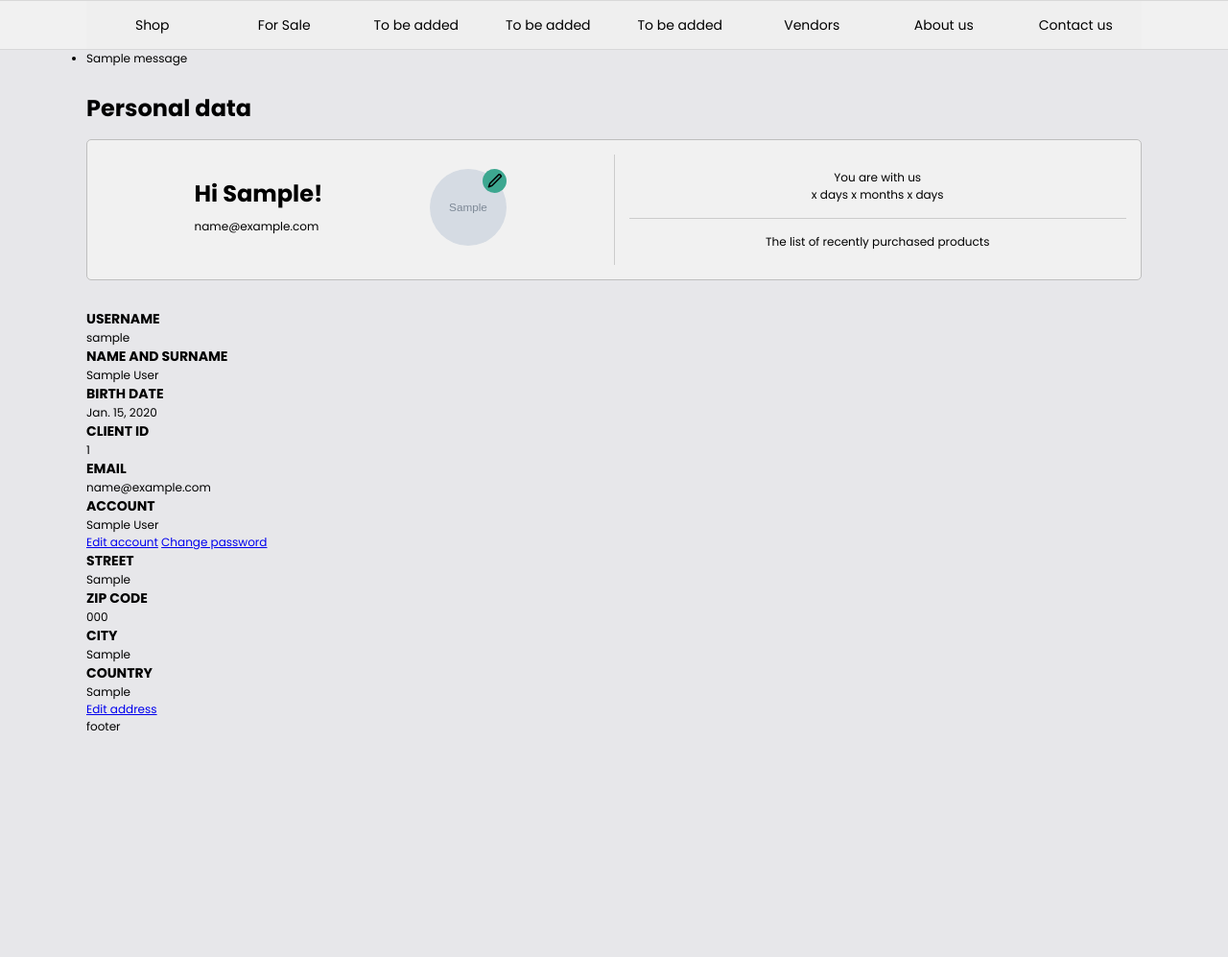
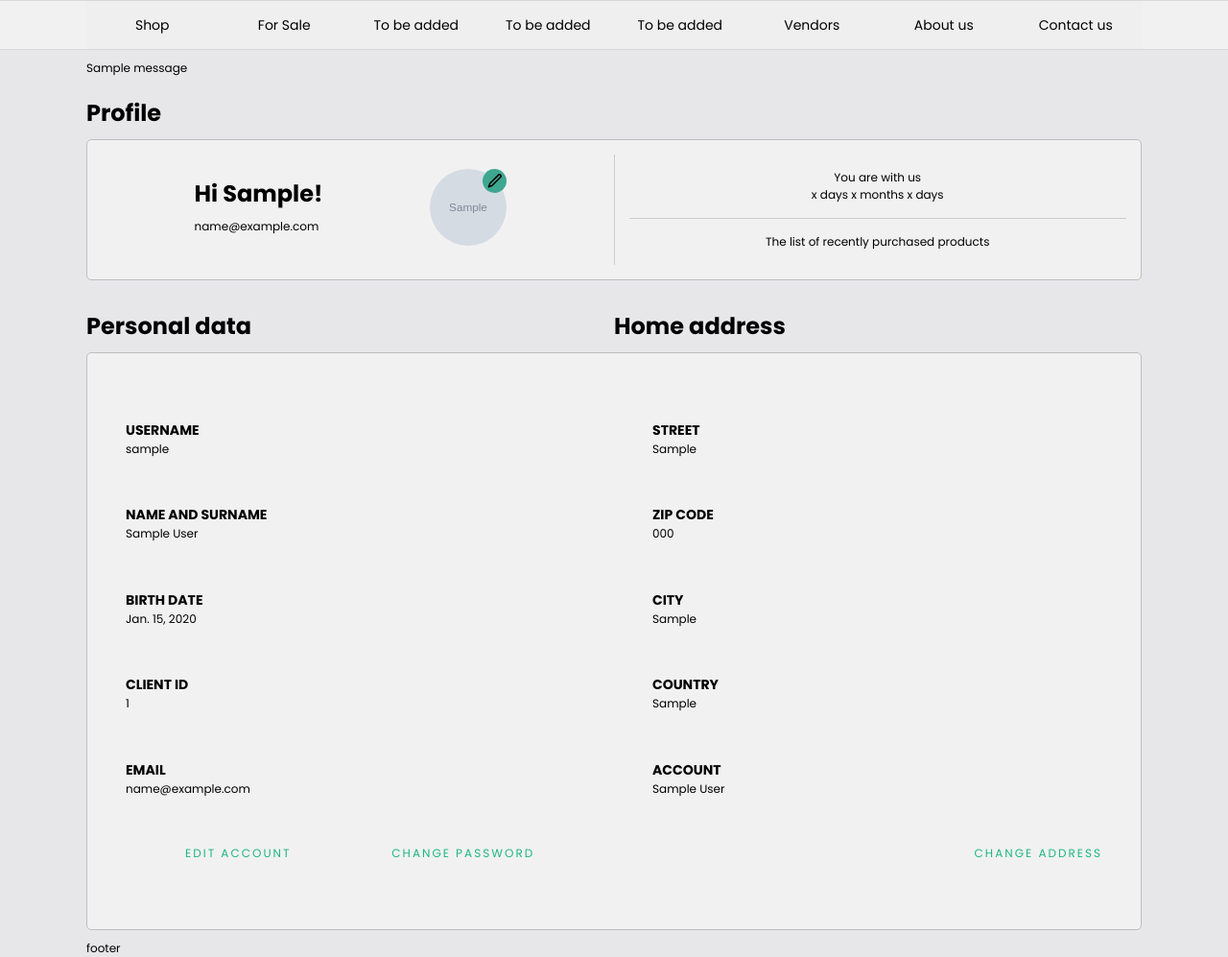
Before and after one commit to rafiwts/ecommerce, a Django app: a page that uses templates/account/profile-view.html in a window 1280 px wide. Shown: the part 121-1118 px from the top of the page at 96% size. Before the commit the page ends 883 px from the top, so only its background shows below. Run offline with Django 4.2, Linux system fonts and the light colour scheme; a user stored in the database is signed in; tables that the repository leaves empty hold one stand-in row (values such as "Sample post"); grey boxes marked "Sample" are stand-in pictures; one stand-in notice (Sample message) is shown.

Commit message:
Add personal data and address profile view

```diff
--- a/accounts/views.py
+++ b/accounts/views.py
@@ -15,7 +15,7 @@ from .forms import (
     SingUpForm,
     UserAddressForm,
 )
-from .handlers import reset_password_email_handler
+from .handlers import reset_password_email_handler, upload_image_handler
 from .models import User
 
 
@@ -69,7 +69,7 @@ def register(request):
         else:
             # if form is invalid, return message error...
             messages.error(request, "Invalid input! Try again!")
-            # ... and remove autofocus after sumbitting
+            # ...and remove autofocus after sumbitting
             register_form.fields["username"].widget.attrs.pop("autofocus", None)
     else:
         register_form = SingUpForm()
@@ -87,11 +87,11 @@ def profile_view(request, username):
         )
         if image_form.is_valid():
             image_form.save()
+            upload_image_handler(request, user)
             return redirect("account:profile-view", username=username)
         else:
             return messages.error(request, "Invaild data")
     else:
-        print("else?")
         image_form = ImageForm(instance=request.user.account)
 
     return render(
--- a/static/css/account/profile-view.css
+++ b/static/css/account/profile-view.css
@@ -4,6 +4,10 @@
 .help-bar,
 .tabs {
     max-width: 1100px;
+}
+
+.main-content {
+    margin-top: 10px;
 }
 
 .logo-section img {
@@ -61,17 +65,25 @@
     font-size: 14px;
 }
 
-.profile-view-title {
-    margin: 25px 0px 15px 0px;
-}
-
 .profile-view-main-box {
     display: flex;
     flex: 1;
     background-color: rgb(241, 241, 241);
     border: 1px solid rgb(190, 190, 190);
     border-radius: 5px;
-    margin-bottom: 30px;
+    margin: 10px 0;
+}
+
+.profile-view-title {
+    margin-top: 20px;
+}
+
+.profile-view-personal-data-title {
+    display: flex;
+}
+
+.profile-view-personal-data-title h1 {
+    flex: 1;
 }
 
 .profile-view-main-left {
@@ -226,3 +266,74 @@
     height: 200px;
     border-radius: 50%;
 }
+
+.upload-info-container,
+.upload-error-container {
+    display: flex;
+    justify-content: center;
+    align-items: center;
+    margin: 10px 0;
+}
+
+.upload-info-message,
+.upload-error-message {
+    text-align: center;
+    background-color: rgb(214, 181, 181);
+    border: 2px solid rgb(158, 0, 0);
+    color: rgb(158, 0, 0);
+    font-size: 14px;
+    padding: 1rem;
+    border-radius: 5px;
+    box-shadow: 0px 0px 5px 1px rgb(121, 121, 121);
+}
+
+.upload-info-message {
+    background-color: rgb(190, 214, 181);
+    border: 2px solid rgb(42, 129, 42);
+    color: rgb(30, 95, 0);
+}
+
+.profile-view-personal-data-box {
+    display: flex;
+    height: 600px;
+    background-color: rgb(241, 241, 241);
+    border: 1px solid rgb(190, 190, 190);
+    border-radius: 5px;
+    margin: 10px 0;
+}
+
+
+.profile-view-home-address,
+.profile-view-account {
+    display: flex;
+    flex-direction: column;
+    justify-content: space-evenly;
+    flex: 1;
+    margin: 20px 40px;
+}
+
+.profile-view-edit-account {
+    display: flex;
+}
+
+.profile-view-edit-account span {
+    flex: 1;
+    text-align: center;
+}
+
+.profile-view-edit-account a,
+.profile-view-home-address a {
+    text-decoration: none;
+    letter-spacing: 2px;
+    color: rgb(29, 183, 129);
+    cursor: pointer;
+}
+
+.profile-view-edit-account a:hover,
+.profile-view-home-address a:hover {
+    color: rgb(112, 221, 183);
+}
+
+.profile-view-home-address span {
+    text-align: end;
+}
--- a/templates/account/profile-view.html
+++ b/templates/account/profile-view.html
@@ -7,15 +7,15 @@
 {% endblock %}
 
 {%block content%}
-{% if messages %}
-<ul class="messages">
-    {% for message in messages %}
-    <li{% if message.tags %} class="{{ message.tags }}"{% endif %}>{{ message }}</li>
-    {% endfor %}
-</ul>
-{% endif %}
+{% for message in messages %}
+    <div class="upload-{{ message.tags }}-container">
+        <div class="upload-{{ message.tags }}-message">
+            {{ message }}
+        </div>
+    </div>
+{% endfor %}
 <div class="profile-view">
-    <h1 class="profile-view-title">Personal data</h1>
+    <h1 class="profile-view-title">Profile</h1>
     <div class="profile-view-main-box">
         <div class="profile-view-main-left">
             <div class="profile-view-main-left-email">
@@ -48,8 +48,12 @@
             </div>
         </div>
     </div>
-    <div class="profile-view-account-box">
-        <div class="profile-view-account-panel-left">
+    <div class="profile-view-personal-data-title">
+        <h1 class="profile-view-title">Personal data</h1>
+        <h1 class="profile-view-title">Home address</h1>
+    </div>
+    <div class="profile-view-personal-data-box">
+        <div class="profile-view-account">
             <div class="profile-view-account-section">
                 <h3 class="profile-view-account-title">USERNAME</h3>
                 <p class="profile-view-account-field">{{ user.username }}</p>
@@ -62,8 +66,6 @@
                 <h3 class="profile-view-account-field">BIRTH DATE</h3>
                 <p class="profile-view-account-field">{{ user.account.date_of_birth }}</p>
             </div>
-        </div>
-        <div class="profile-view-panel-account-center">
             <div class="profile-view-account-section">
                 <h3 class="profile-view-account-title">CLIENT ID</h3>
                 <p class="profile-view-account-field">{{ user.account.client_id }}</p>
@@ -72,19 +74,12 @@
                 <h3 class="profile-view-account-field">EMAIL</h3>
                 <p class="profile-view-account-field">{{ user.email }}</p>
             </div>
+            <div class="profile-view-edit-account">
+                <span><a href="{% url 'account:edit-account' request.user.username %}">EDIT ACCOUNT</a></span>
+                <span><a href="{% url 'account:change-password' request.user.username %}">CHANGE PASSWORD</a></span>
+            </div>
         </div>
-        <div class="profile-view-panel-account-right">
-            <div class="profile-view-account-section">
-                <h3 class="profile-view-account-title">ACCOUNT</h3>
-                <p class="profile-view-account-field">{{ user.account.account_type }}</p>
-            </div>
-            <!--Add edit account-->
-            <span><a href="{% url 'account:edit-account' request.user.username %}">Edit account</a></span>
-            <span><a href="{% url 'account:change-password' request.user.username %}">Change password</a></span>
-        </div>
-    </div>
-    <div class="profile-view-address-box">
-        <div class="profile-view-address-panel-left">
+        <div class="profile-view-home-address">
             <div class="profile-view-address-section">
                 <h3 class="profile-view-address-title">STREET</h3>
                 <p class="profile-view-address-field">{{ user.account.address.street }}</p>
@@ -93,8 +88,6 @@
                 <h3 class="profile-view-address-field">ZIP CODE</h3>
                 <p class="profile-view-address-field">{{ user.account.address.zip_code }}</p>
             </div>
-        </div>
-        <div class="profile-view-address-panel-center">
             <div class="profile-view-address-section">
                 <h3 class="profile-view-address-title">CITY</h3>
                 <p class="profile-view-address-field">{{ user.account.address.city }}</p>
@@ -103,13 +96,14 @@
                 <h3 class="profile-view-address-field">COUNTRY</h3>
                 <p class="profile-view-address-field">{{ user.account.address.country }}</p>
             </div>
+            <div class="profile-view-address-section">
+                <h3 class="profile-view-account-title">ACCOUNT</h3>
+                <p class="profile-view-account-field">{{ user.account.account_type }}</p>
+            </div>
+            <span><a href="{% url 'account:edit-address' request.user.username %}">CHANGE ADDRESS</a></span>
         </div>
-        <div class="profile-view-panel-address-right">
-            <div class="profile-view-address-section">
-                <!--Add edit address-->
-                <span><a href="{% url 'account:edit-address' request.user.username %}">Edit address</a></span>
-            </div>
-        </div>
+        <!--TODO: replace email with phone number, client ID to profile for profile one more box with account and
+        and change password so that the personal data and home address are aligned-->
     </div>
 </div>
 
@@ -135,9 +129,9 @@
                         </label>
                         {{ image_form.image }}
                     </div>
+                    <input type="submit" class="profile-image-btn" value="Save image">
                 </div>
                 {%csrf_token%}
-                <input type="submit" value="Save image">
             </form>
         </div>
     </div>
```
Also changed, not shown: other parts of static/css/account/profile-view.css (+35 -7 lines), accounts/handlers.py (+7 -0 lines).
